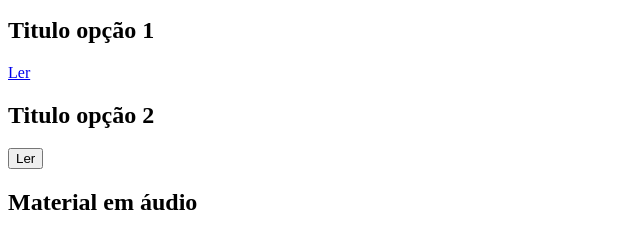
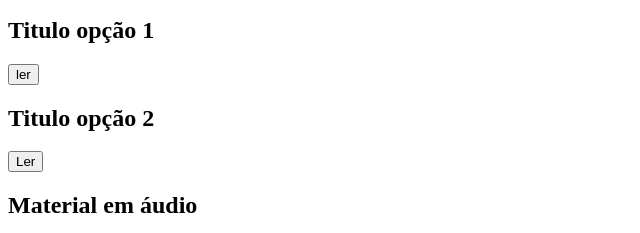
Before and after one commit to NATFERR/DIVULG-NAT-SAN-FERR, a plain HTML site: page index.html in a window 1280 px wide. Shown: the part 148-381 px from the top of the page, 0-640 px from the left. Drawn offline with Linux system fonts and the light colour scheme.

Commit message:
adding button

```diff
--- a/index.html
+++ b/index.html
@@ -12,7 +12,7 @@
         <p>Escolha sua próxima leitura...</p>
         <div>
                 <h1>Titulo opção 1</h1>
-                <a href="livros/index.html">Ler</a>
+                <a href="livros/index.html"target="_blank"><button type="button">ler</button></a>
         </div>
         <div>
             <h1>Titulo opção 2</h1>
```
